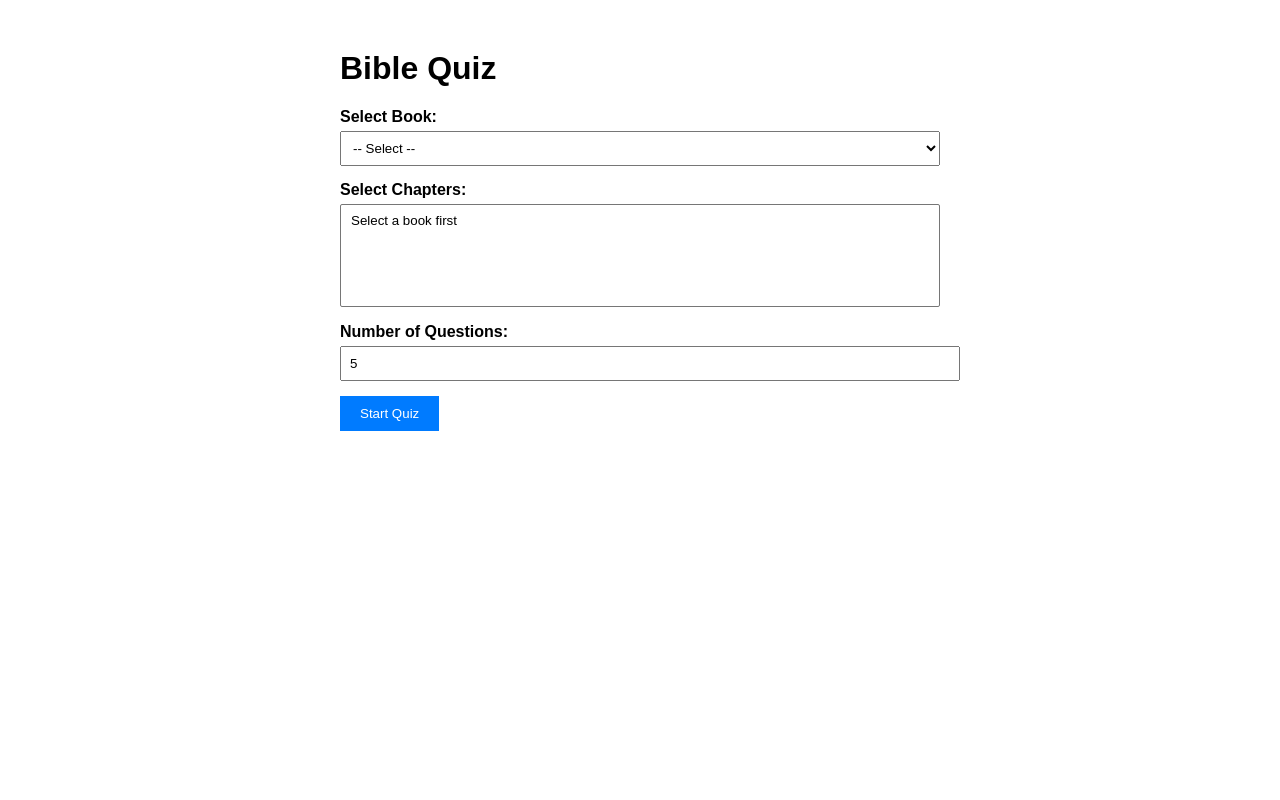
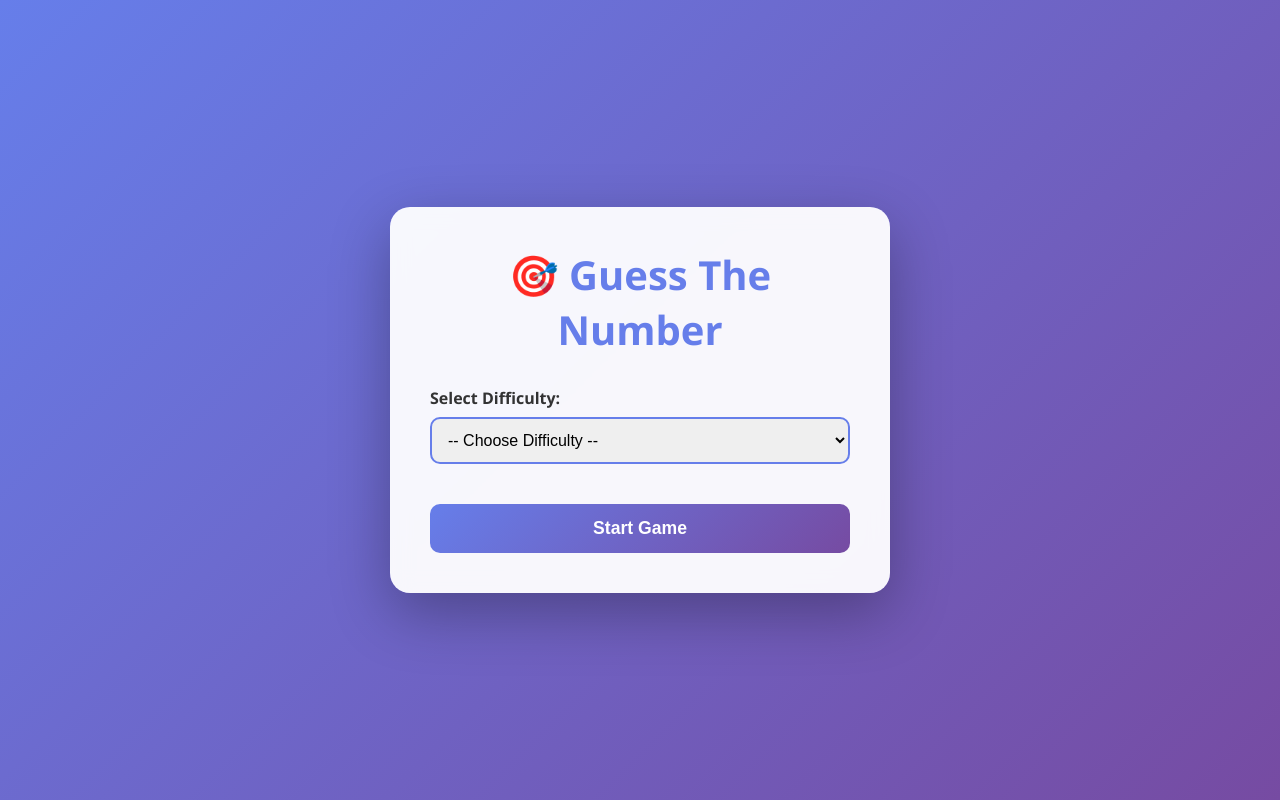
Before and after one commit to josephamuasi001/OOP-study-for-JAVA, a PHP site: page /MiniQuiz.php in a window 1280 px wide. Run offline with PHP 8.4, Linux system fonts and the light colour scheme.

Commit message:
Number guessing Game

```diff
--- a/MiniQuiz.php
+++ b/MiniQuiz.php
@@ -1,56 +1,39 @@
 <?php
 session_start();
 
-class BibleQuiz {
-    private $questions = [
-        'Genesis' => [
-            1 => [
-                ['question' => 'Who created the heavens and the earth?', 'answer' => 'God'],
-                ['question' => 'What was the first human created?', 'answer' => 'Adam']
+class NumberGuessingGame {
+    private $games = [
+        'Easy' => [
+            'min' => 1,
+            'max' => 10,
+            'attempts' => 5
         ],
-            2 => [
-                ['question' => 'On what day did God rest?', 'answer' => 'seventh']
-            ]
+        'Medium' => [
+            'min' => 1,
+            'max' => 100,
+            'attempts' => 7
         ],
-        'John' => [
-            1 => [
-                ['question' => 'In the beginning was what?', 'answer' => 'Word'],
-                ['question' => 'What came through Jesus?', 'answer' => 'grace']
-            ],
-            3 => [
-                ['question' => 'What is the famous verse John 3:16 about?', 'answer' => 'God loved world']
-            ]
-        ],
-        'Matthew' => [
-            1 => [
-                ['question' => 'What is the first book of the New Testament?', 'answer' => 'Matthew']
-            ]
+        'Hard' => [
+            'min' => 1,
+            'max' => 1000,
+            'attempts' => 10
         ]
     ];
 
-    public function getBooks() {
-        return array_keys($this->questions);
+    public function getDifficulties() {
+        return array_keys($this->games);
     }
 
-    public function getChapters($book) {
-        return isset($this->questions[$book]) ? array_keys($this->questions[$book]) : [];
+    public function getGameConfig($difficulty) {
+        return $this->games[$difficulty] ?? null;
     }
 
-    public function getQuestions($book, $chapters, $count) {
-        $allQuestions = [];
-
-        foreach ($chapters as $chapter) {
-            if (isset($this->questions[$book][$chapter])) {
-                $allQuestions = array_merge($allQuestions, $this->questions[$book][$chapter]);
+    public function generateNumber($min, $max) {
+        return rand($min, $max);
     }
 }
 
-        shuffle($allQuestions);
-        return array_slice($allQuestions, 0, $count);
-    }
-}
-
-$quiz = new BibleQuiz();
+$game = new NumberGuessingGame();
 $action = $_GET['action'] ?? 'select';
 
 if ($action === 'select') {
@@ -58,173 +41,348 @@ if ($action === 'select') {
     <!DOCTYPE html>
     <html>
     <head>
-        <title>Bible Mini Quiz</title>
+        <title>Number Guessing Game</title>
         <style>
-            body { font-family: Arial; max-width: 600px; margin: 50px auto; }
-            .form-group { margin: 15px 0; }
-            label { display: block; margin-bottom: 5px; font-weight: bold; }
-            select, input { padding: 8px; width: 100%; }
-            button { padding: 10px 20px; background: #007bff; color: white; border: none; cursor: pointer; }
+            * { margin: 0; padding: 0; box-sizing: border-box; }
+            body {
+                font-family: 'Segoe UI', Tahoma, Geneva, Verdana, sans-serif;
+                background: linear-gradient(135deg, #667eea 0%, #764ba2 100%);
+                min-height: 100vh;
+                display: flex;
+                align-items: center;
+                justify-content: center;
+            }
+            .container {
+                background: rgba(255, 255, 255, 0.95);
+                padding: 40px;
+                border-radius: 20px;
+                box-shadow: 0 20px 60px rgba(0, 0, 0, 0.3);
+                max-width: 500px;
+                width: 90%;
+                backdrop-filter: blur(10px);
+            }
+            h1 {
+                color: #667eea;
+                margin-bottom: 30px;
+                text-align: center;
+                font-size: 2.5em;
+            }
+            .form-group { margin: 20px 0; }
+            label {
+                display: block;
+                margin-bottom: 8px;
+                font-weight: 600;
+                color: #333;
+            }
+            select {
+                padding: 12px;
+                width: 100%;
+                border: 2px solid #667eea;
+                border-radius: 10px;
+                font-size: 1em;
+                transition: all 0.3s;
+            }
+            select:focus {
+                outline: none;
+                border-color: #764ba2;
+                box-shadow: 0 0 10px rgba(102, 126, 234, 0.5);
+            }
+            button {
+                width: 100%;
+                padding: 14px;
+                background: linear-gradient(135deg, #667eea 0%, #764ba2 100%);
+                color: white;
+                border: none;
+                border-radius: 10px;
+                cursor: pointer;
+                font-size: 1.1em;
+                font-weight: 600;
+                margin-top: 20px;
+                transition: transform 0.2s;
+            }
+            button:hover { transform: translateY(-2px); }
+            button:active { transform: translateY(0); }
         </style>
     </head>
     <body>
-        <h1>Bible Quiz</h1>
+        <div class="container">
+            <h1>🎯 Guess The Number</h1>
             <form method="POST" action="?action=start">
                 <div class="form-group">
-                <label>Select Book:</label>
-                <select name="book" required onchange="updateChapters()">
-                    <option value="">-- Select --</option>
-                    <?php foreach ($quiz->getBooks() as $book): ?>
-                        <option value="<?= $book ?>"><?= $book ?></option>
+                    <label>Select Difficulty:</label>
+                    <select name="difficulty" required>
+                        <option value="">-- Choose Difficulty --</option>
+                        <?php foreach ($game->getDifficulties() as $diff): ?>
+                            <option value="<?= $diff ?>"><?= $diff ?></option>
                         <?php endforeach; ?>
                     </select>
                 </div>
-
-            <div class="form-group">
-                <label>Select Chapters:</label>
-                <select name="chapters[]" id="chapters" multiple required size="5">
-                    <option value="">Select a book first</option>
-                </select>
+                <button type="submit">Start Game</button>
+            </form>
         </div>
-
-            <div class="form-group">
-                <label>Number of Questions:</label>
-                <input type="number" name="count" min="1" max="20" value="5" required>
-            </div>
-
-            <button type="submit">Start Quiz</button>
-        </form>
-
-        <script>
-            function updateChapters() {
-                const book = document.querySelector('select[name="book"]').value;
-                const select = document.getElementById('chapters');
-                select.innerHTML = '';
-
-                if (book) {
-                    fetch('?action=getChapters&book=' + book)
-                        .then(r => r.json())
-                        .then(chapters => {
-                            chapters.forEach(ch => {
-                                const option = document.createElement('option');
-                                option.value = ch;
-                                option.text = 'Chapter ' + ch;
-                                select.appendChild(option);
-                            });
-                        });
-                }
-            }
-        </script>
     </body>
     </html>
     <?php
 }
-elseif ($action === 'getChapters') {
-    header('Content-Type: application/json');
-    echo json_encode($quiz->getChapters($_GET['book'] ?? ''));
-}
 elseif ($action === 'start') {
-    $book = $_POST['book'];
-    $chapters = array_map('intval', $_POST['chapters'] ?? []);
-    $count = intval($_POST['count']);
+    $difficulty = $_POST['difficulty'];
+    $config = $game->getGameConfig($difficulty);
 
-    $_SESSION['questions'] = $quiz->getQuestions($book, $chapters, $count);
-    $_SESSION['current'] = 0;
-    $_SESSION['answers'] = [];
-
-    header('Location: ?action=quiz');
-}
-elseif ($action === 'quiz') {
-    $questions = $_SESSION['questions'] ?? [];
-    $current = $_SESSION['current'] ?? 0;
-
-    if ($_SERVER['REQUEST_METHOD'] === 'POST') {
-        $_SESSION['answers'][$current] = $_POST['answer'] ?? '';
-        $_SESSION['current']++;
-
-        if ($_SESSION['current'] >= count($questions)) {
-            header('Location: ?action=results');
-            exit;
-        }
-        header('Location: ?action=quiz');
+    if (!$config) {
+        header('Location: ?action=select');
         exit;
     }
 
-    if ($current >= count($questions)) {
-        header('Location: ?action=results');
+    $_SESSION['secret'] = $game->generateNumber($config['min'], $config['max']);
+    $_SESSION['difficulty'] = $difficulty;
+    $_SESSION['min'] = $config['min'];
+    $_SESSION['max'] = $config['max'];
+    $_SESSION['attempts'] = $config['attempts'];
+    $_SESSION['guesses'] = [];
+    $_SESSION['current_attempt'] = 0;
+
+    header('Location: ?action=game');
+}
+elseif ($action === 'game') {
+    $secret = $_SESSION['secret'] ?? 0;
+    $attempts = $_SESSION['attempts'] ?? 0;
+    $current = $_SESSION['current_attempt'] ?? 0;
+    $difficulty = $_SESSION['difficulty'] ?? '';
+    $min = $_SESSION['min'] ?? 1;
+    $max = $_SESSION['max'] ?? 10;
+    $guesses = $_SESSION['guesses'] ?? [];
+
+    if ($_SERVER['REQUEST_METHOD'] === 'POST') {
+        $guess = intval($_POST['guess'] ?? 0);
+        $_SESSION['guesses'][] = $guess;
+        $_SESSION['current_attempt']++;
+
+        if ($guess == $secret) {
+            header('Location: ?action=results&result=win');
             exit;
         }
 
-    $q = $questions[$current];
+        if ($_SESSION['current_attempt'] >= $attempts) {
+            header('Location: ?action=results&result=lose');
+            exit;
+        }
+        header('Location: ?action=game');
+        exit;
+    }
+
+    if ($current >= $attempts) {
+        header('Location: ?action=results&result=lose');
+        exit;
+    }
+
+    $lastGuess = end($guesses);
+    $hint = '';
+    if ($lastGuess && $current > 0) {
+        $hint = $lastGuess < $secret ? "Too low! Try higher." : "Too high! Try lower.";
+    }
     ?>
     <!DOCTYPE html>
     <html>
     <head>
-        <title>Quiz</title>
+        <title>Number Guessing Game</title>
         <style>
-            body { font-family: Arial; max-width: 600px; margin: 50px auto; }
-            .progress { margin-bottom: 20px; }
-            .question { margin: 20px 0; padding: 20px; background: #f0f0f0; }
-            input { margin: 10px 0; padding: 8px; }
-            button { padding: 10px 20px; background: #28a745; color: white; border: none; cursor: pointer; }
+            * { margin: 0; padding: 0; box-sizing: border-box; }
+            body {
+                font-family: 'Segoe UI', Tahoma, Geneva, Verdana, sans-serif;
+                background: linear-gradient(135deg, #f093fb 0%, #f5576c 100%);
+                min-height: 100vh;
+                display: flex;
+                align-items: center;
+                justify-content: center;
+            }
+            .container {
+                background: rgba(255, 255, 255, 0.95);
+                padding: 40px;
+                border-radius: 20px;
+                box-shadow: 0 20px 60px rgba(0, 0, 0, 0.3);
+                max-width: 500px;
+                width: 90%;
+            }
+            h1 { color: #f5576c; text-align: center; margin-bottom: 20px; }
+            .info {
+                display: flex;
+                justify-content: space-between;
+                margin-bottom: 30px;
+                padding: 15px;
+                background: #f0f0f0;
+                border-radius: 10px;
+            }
+            .info-item { text-align: center; }
+            .info-item .label { color: #666; font-size: 0.9em; }
+            .info-item .value { color: #f5576c; font-size: 1.5em; font-weight: bold; }
+            .range {
+                text-align: center;
+                margin: 20px 0;
+                font-size: 1.1em;
+                color: #333;
+            }
+            .hint {
+                padding: 15px;
+                background: #fff3cd;
+                border-left: 4px solid #ffc107;
+                border-radius: 5px;
+                margin: 20px 0;
+                color: #856404;
+            }
+            input {
+                width: 100%;
+                padding: 14px;
+                border: 2px solid #f5576c;
+                border-radius: 10px;
+                font-size: 1.1em;
+                margin: 20px 0;
+            }
+            input:focus {
+                outline: none;
+                border-color: #f093fb;
+                box-shadow: 0 0 10px rgba(245, 87, 108, 0.5);
+            }
+            button {
+                width: 100%;
+                padding: 14px;
+                background: linear-gradient(135deg, #f093fb 0%, #f5576c 100%);
+                color: white;
+                border: none;
+                border-radius: 10px;
+                cursor: pointer;
+                font-size: 1.1em;
+                font-weight: 600;
+                transition: transform 0.2s;
+            }
+            button:hover { transform: translateY(-2px); }
         </style>
     </head>
     <body>
-        <h1>Bible Quiz</h1>
-        <div class="progress">Question <?= $current + 1 ?> of <?= count($questions) ?></div>
+        <div class="container">
+            <h1>🎯 Guess The Number</h1>
+
+            <div class="info">
+                <div class="info-item">
+                    <div class="label">Difficulty</div>
+                    <div class="value"><?= $difficulty ?></div>
+                </div>
+                <div class="info-item">
+                    <div class="label">Attempts Left</div>
+                    <div class="value"><?= $attempts - $current ?>/<?= $attempts ?></div>
+                </div>
+            </div>
+
+            <div class="range">Range: <strong><?= $min ?> - <?= $max ?></strong></div>
+
+            <?php if ($hint): ?>
+                <div class="hint"><?= $hint ?></div>
+            <?php endif; ?>
 
             <form method="POST">
-            <div class="question">
-                <p><strong><?= htmlspecialchars($q['question']) ?></strong></p>
-                <input type="text" name="answer" required autofocus placeholder="Your answer">
+                <input type="number" name="guess" min="<?= $min ?>" max="<?= $max ?>" required autofocus placeholder="Enter your guess">
+                <button type="submit">Submit Guess</button>
+            </form>
         </div>
-            <button type="submit">Next</button>
-        </form>
     </body>
     </html>
     <?php
 }
 elseif ($action === 'results') {
-    $questions = $_SESSION['questions'] ?? [];
-    $answers = $_SESSION['answers'] ?? [];
-    $score = 0;
-
-    foreach ($questions as $i => $q) {
-        $userAns = strtolower(trim($answers[$i] ?? ''));
-        $correctAns = strtolower(trim($q['answer']));
-        if (strpos($correctAns, $userAns) !== false || strpos($userAns, $correctAns) !== false) {
-            $score++;
-        }
-    }
-
-    $percentage = round(($score / count($questions)) * 100);
+    $result = $_GET['result'] ?? 'lose';
+    $secret = $_SESSION['secret'] ?? 0;
+    $guesses = $_SESSION['guesses'] ?? [];
+    $attempts = count($guesses);
+    $difficulty = $_SESSION['difficulty'] ?? '';
     ?>
     <!DOCTYPE html>
     <html>
     <head>
-        <title>Quiz Results</title>
+        <title>Game Results</title>
         <style>
-            body { font-family: Arial; max-width: 600px; margin: 50px auto; text-align: center; }
-            .score { font-size: 48px; color: #007bff; margin: 20px 0; }
-            .details { text-align: left; margin: 30px 0; }
-            .correct { color: green; } .incorrect { color: red; }
-            a { margin-top: 20px; display: inline-block; padding: 10px 20px; background: #007bff; color: white; text-decoration: none; }
+            * { margin: 0; padding: 0; box-sizing: border-box; }
+            body {
+                font-family: 'Segoe UI', Tahoma, Geneva, Verdana, sans-serif;
+                background: linear-gradient(135deg, <?= $result === 'win' ? '#11998e 0%, #38ef7d' : '#eb3349 0%, #f45c43' ?> 100%);
+                min-height: 100vh;
+                display: flex;
+                align-items: center;
+                justify-content: center;
+            }
+            .container {
+                background: rgba(255, 255, 255, 0.95);
+                padding: 40px;
+                border-radius: 20px;
+                box-shadow: 0 20px 60px rgba(0, 0, 0, 0.3);
+                max-width: 500px;
+                width: 90%;
+                text-align: center;
+            }
+            h1 {
+                font-size: 2.5em;
+                margin-bottom: 20px;
+                color: <?= $result === 'win' ? '#11998e' : '#eb3349' ?>;
+            }
+            .message {
+                font-size: 1.3em;
+                margin-bottom: 30px;
+                color: #333;
+            }
+            .details {
+                background: #f0f0f0;
+                padding: 20px;
+                border-radius: 10px;
+                margin: 20px 0;
+            }
+            .details p { margin: 10px 0; color: #333; }
+            .guesses {
+                text-align: left;
+                margin-top: 20px;
+            }
+            .guesses strong { display: block; margin-bottom: 10px; }
+            .guess-item {
+                padding: 8px;
+                background: #e0e0e0;
+                margin: 5px 0;
+                border-radius: 5px;
+            }
+            a {
+                display: inline-block;
+                margin-top: 30px;
+                padding: 14px 30px;
+                background: linear-gradient(135deg, <?= $result === 'win' ? '#11998e 0%, #38ef7d' : '#eb3349 0%, #f45c43' ?> 100%);
+                color: white;
+                text-decoration: none;
+                border-radius: 10px;
+                font-weight: 600;
+            }
+            a:hover { transform: translateY(-2px); display: inline-block; }
         </style>
     </head>
     <body>
-        <h1>Quiz Complete!</h1>
-        <div class="score"><?= $score ?>/<?= count($questions) ?> (<?= $percentage ?>%)</div>
+        <div class="container">
+            <?php if ($result === 'win'): ?>
+                <h1>🎉 You Won!</h1>
+                <div class="message">You guessed the number in <?= $attempts ?> attempt<?= $attempts !== 1 ? 's' : '' ?>!</div>
+            <?php else: ?>
+                <h1>💔 Game Over</h1>
+                <div class="message">You ran out of attempts!</div>
+            <?php endif; ?>
 
             <div class="details">
-            <?php foreach ($questions as $i => $q): ?>
-                <p><strong><?= htmlspecialchars($q['question']) ?></strong></p>
-                <p>Your answer: <span class="incorrect"><?= htmlspecialchars($answers[$i] ?? 'Skipped') ?></span></p>
-                <p>Correct answer: <span class="correct"><?= htmlspecialchars($q['answer']) ?></span></p>
-                <hr>
+                <p><strong>Difficulty:</strong> <?= $_SESSION['difficulty'] ?></p>
+                <p><strong>The Secret Number:</strong> <?= $secret ?></p>
+                <p><strong>Your Attempts:</strong> <?= $attempts ?></p>
+            </div>
+
+            <div class="guesses">
+                <strong>Your Guesses:</strong>
+                <?php foreach ($guesses as $g): ?>
+                    <div class="guess-item"><?= $g ?></div>
                 <?php endforeach; ?>
             </div>
 
-        <a href="?action=select">Take Another Quiz</a>
+            <a href="?action=select">Play Again</a>
+        </div>
     </body>
     </html>
     <?php
```
Lines whose indentation alone changed are shown as unchanged.
